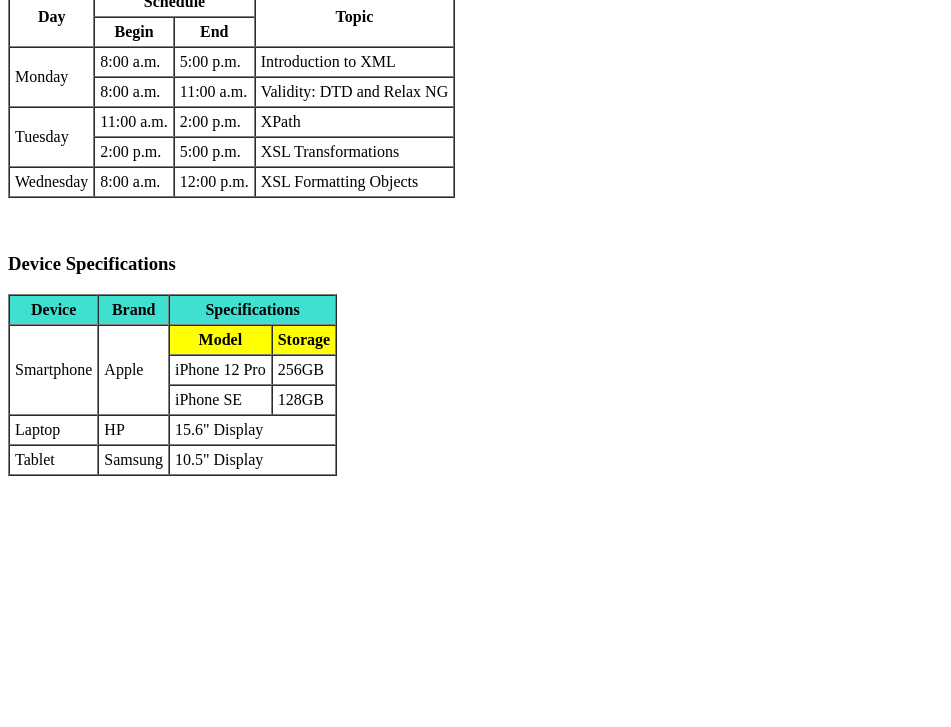
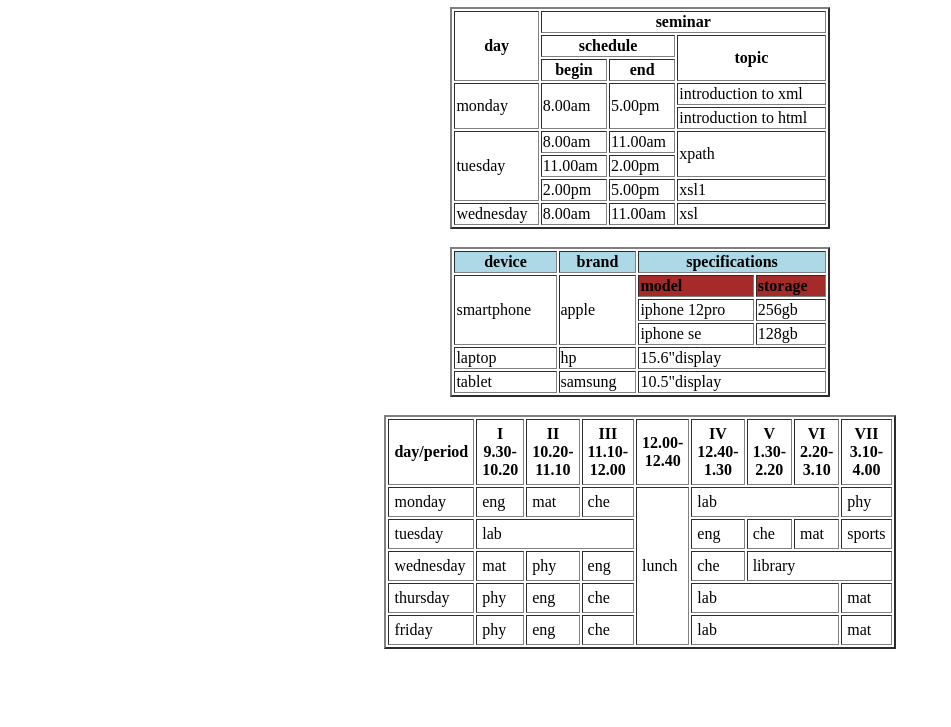
Before and after one commit to pavan87779/python-full-stack-10000coders, a plain HTML site: page HTML/day-6/table.html in a window 1280 px wide. Shown: the part 73-800 px from the top of the page, without its empty margins (0-951 px from the left). Drawn offline with Linux system fonts and the light colour scheme.

Commit message:
daily progress

```diff
--- a/HTML/day-6/table.html
+++ b/HTML/day-6/table.html
@@ -1,87 +1,188 @@
 <!DOCTYPE html>
-<html>
+<html lang="en">
 <head>
-    <title>Assignment Tables</title>
+    <meta charset="UTF-8">
+    <meta name="viewport" content="width=device-width, initial-scale=1.0">
+    <title>Document</title>
 </head>
 <body>
+    <div>
+     <center>
+        <h1>tables</h1>
+        <table border="2px" width="30%" height="30%">
+            <thead>
+                <tr>
+                    <th rowspan="3">day</th>
+                    <th colspan="3">seminar</th>
 
-<!-- Seminar Schedule Table -->
-<h3>Seminar Schedule</h3>
-<table border="1" cellpadding="5" cellspacing="0">
-    <tr>
-        <th rowspan="2">Day</th>
-        <th colspan="2">Schedule</th>
-        <th rowspan="2">Topic</th>
+
                 </tr>
                 <tr>
-        <th>Begin</th>
-        <th>End</th>
+
+                    <th colspan="2">schedule</th>
+
+                    <th rowspan="2">topic</th>
                 </tr>
                 <tr>
-        <td rowspan="2">Monday</td>
-        <td>8:00 a.m.</td>
-        <td>5:00 p.m.</td>
-        <td>Introduction to XML</td>
+
+                    <th>begin</th>
+                    <th>end</th>
+
+                </tr>
+            </thead>
+            <tbody>
+                <tr>
+                    <td rowspan="2">monday</td>
+                    <td rowspan="2">8.00am</td>
+                    <td rowspan="2">5.00pm</td>
+                    <td>introduction to xml </td>
+
                 </tr>
                 <tr>
-        <td>8:00 a.m.</td>
-        <td>11:00 a.m.</td>
-        <td>Validity: DTD and Relax NG</td>
+
+
+
+                    <td>introduction to html</td>
                 </tr>
                 <tr>
-        <td rowspan="2">Tuesday</td>
-        <td>11:00 a.m.</td>
-        <td>2:00 p.m.</td>
-        <td>XPath</td>
+                    <td rowspan="3">tuesday</td>
+                    <td>8.00am</td>
+                    <td>11.00am</td>
+                    <td rowspan="2">xpath</td>
                 </tr>
                 <tr>
-        <td>2:00 p.m.</td>
-        <td>5:00 p.m.</td>
-        <td>XSL Transformations</td>
+
+                    <td>11.00am</td>
+                    <td>2.00pm</td>
+
                 </tr>
                 <tr>
-        <td>Wednesday</td>
-        <td>8:00 a.m.</td>
-        <td>12:00 p.m.</td>
-        <td>XSL Formatting Objects</td>
-    </tr>
-</table>
 
-<br><br>
-
-<!-- Device Specifications Table -->
-<h3>Device Specifications</h3>
-<table border="1" cellpadding="5" cellspacing="0">
-    <tr bgcolor="turquoise">
-        <th>Device</th>
-        <th>Brand</th>
-        <th colspan="2">Specifications</th>
+                    <td>2.00pm</td>
+                    <td>5.00pm</td>
+                    <td>xsl1</td>
                 </tr>
                 <tr>
-        <td rowspan="3">Smartphone</td>
-        <td rowspan="3">Apple</td>
-        <th bgcolor="yellow">Model</th>
-        <th bgcolor="yellow">Storage</th>
+                    <td>wednesday</td>
+                    <td>8.00am</td>
+                    <td>11.00am</td>
+                    <td>xsl</td>
+                </tr>
+            </tbody>
+        </table>
+    </center>
+    </div>
+    <div>
+        <br>
+         <center>
+        <table border="2" width="30%">
+            <thead bgcolor="lightblue">
+                <tr>
+                    <th><b>device</b></th>
+                    <th><b>brand</b></th>
+                    <th colspan="2"><b>specifications</b></th>
+                </tr>
+
+            </thead>
+            <tbody>
+                <tr>
+                    <td rowspan="3">smartphone</td>
+                    <td rowspan="3">apple</td>
+                    <td style="background-color: brown;"><b>model</b></td>
+                    <td style="background-color: brown;"><b>storage</b></td>
+
                 </tr>
                 <tr>
-        <td>iPhone 12 Pro</td>
-        <td>256GB</td>
+                    <td>iphone 12pro</td>
+                    <td>256gb</td>
                 </tr>
                 <tr>
-        <td>iPhone SE</td>
-        <td>128GB</td>
+                    <td>
+                        iphone se
+                    </td>
+                    <td>128gb</td>
+                    </td>
                 </tr>
                 <tr>
-        <td>Laptop</td>
-        <td>HP</td>
-        <td colspan="2">15.6" Display</td>
+                    <td>laptop</td>
+                    <td>hp</td>
+                    <td colspan="2">15.6"display</td>
                 </tr>
                 <tr>
-        <td>Tablet</td>
-        <td>Samsung</td>
-        <td colspan="2">10.5" Display</td>
+                    <td>tablet</td>
+                    <td>samsung</td>
+                    <td colspan="2">10.5"display</td>
                 </tr>
+
+            </tbody>
         </table>
+    </center>
+    </div>
+    <div>
+        <br>
+        <center>
+        <table border="2px" width="20%" cellpadding="5px">
+            <thead>
+                <tr>
+                    <th rowspan="2"><b>day/period </b></th>
+                    <th rowspan="2"><b>I 9.30-10.20</b></th>
+                    <th rowspan="2"><b>II 10.20-11.10</b></th>
+                    <th rowspan="2"><b>III 11.10-12.00 </b></th>
+                    <th rowspan="2"><b>12.00-12.40</b></th>
+                    <th rowspan="2"><b>IV 12.40-1.30</b></th>
+                    <th rowspan="2"><b>V 1.30-2.20</b></th>
+                    <th rowspan="2"><b>VI 2.20-3.10</b></th>
+                    <th rowspan="2"><b>VII 3.10-4.00</b></th>
+                </tr>
+
+            </thead>
+            <tbody>
+                <tr>
+                    <td>monday</td>
+                    <td>eng</td>
+                    <td>mat</td>
+                    <td>che</td>
+                    <td rowspan="6">lunch</td>
+                    <td colspan="3">lab</td>
+                    <td>phy</td>
+
+                </tr>
+                <tr>
+                    <td>tuesday</td>
+                    <td colspan="3">lab</td>
+                    <td>eng</td>
+                    <td>che</td>
+                    <td>mat</td>
+                    <td>sports</td>
+                </tr>
+                <tr>
+                    <td>wednesday</td>
+                    <td>mat</td>
+                    <td>phy</td>
+                    <td>eng</td>
+                    <td>che</td>
+                    <td colspan="3">library</td>
+                </tr>
+                <tr>
+                    <td>thursday</td>
+                    <td>phy</td>
+                    <td>eng</td>
+                    <td>che</td>
+                    <td colspan="3">lab</td>
+                    <td>mat</td>
+                </tr>
+                <tr><td>friday</td>
+                    <td>phy</td>
+                    <td>eng</td>
+                    <td>che</td>
+                    <td colspan="3">lab</td>
+                    <td>mat</td>
+
+                </tr>
+            </tbody>
+        </table>
+    </center>
+    </div>
 
 </body>
 </html>
```
Also changed, not shown: 1 other file. Lines whose indentation alone changed are shown as unchanged.
